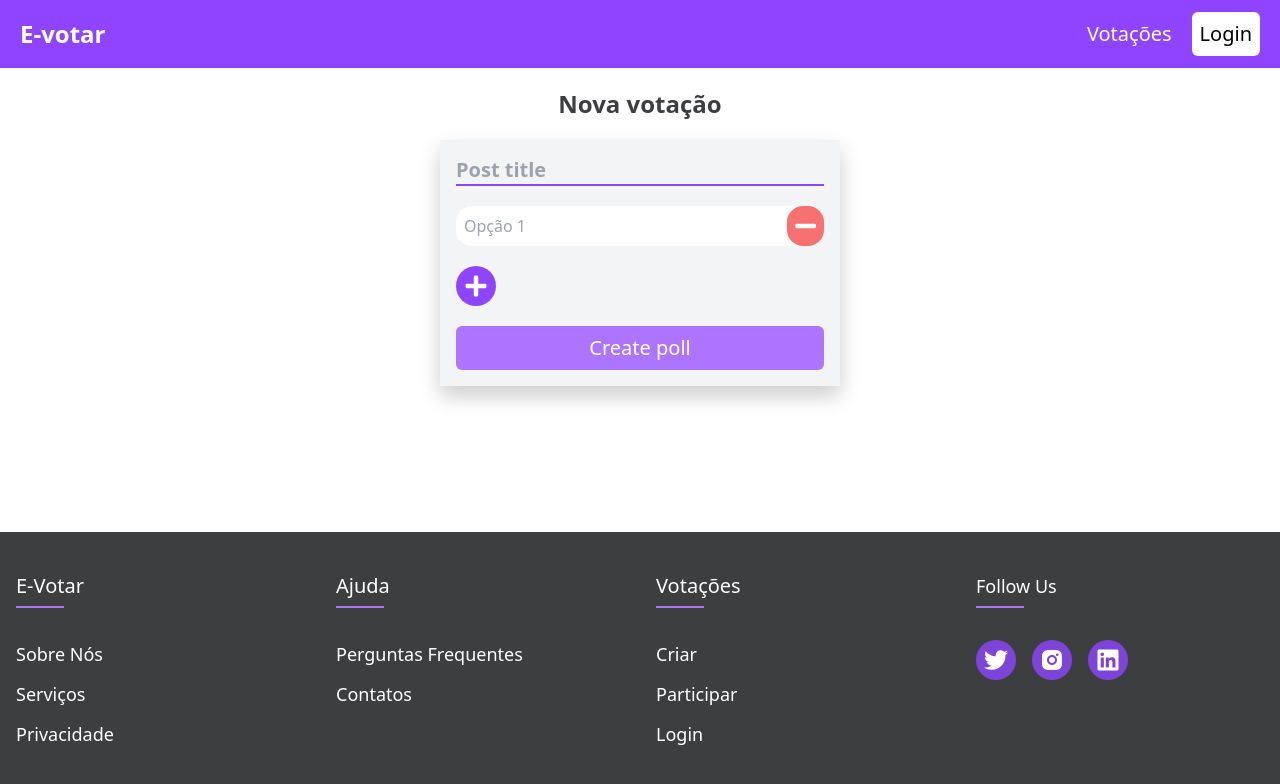
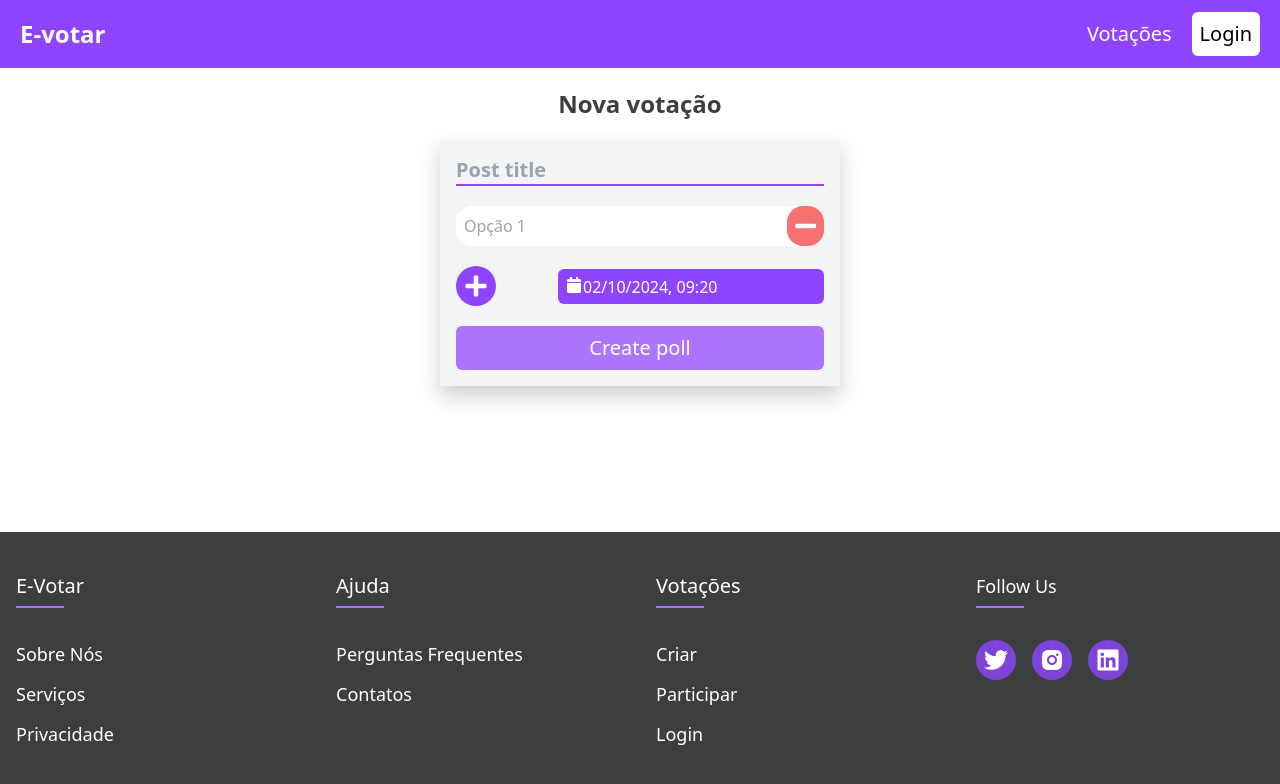
Before and after one commit to RDPW1SH/PI3, a Next.js app in the folder e-votar/: page /votacoes/criar in a window 1280 px wide. Shown: the top 784 px of the page. Built offline with nearby package versions, Linux system fonts and the light colour scheme; no server answers.

Commit message:
update datepicker
installation of react-datepicker

other improvments

```diff
--- a/e-votar/app/api/votacoes/criar/route.js
+++ b/e-votar/app/api/votacoes/criar/route.js
@@ -4,9 +4,10 @@ import PollOptions from "@/models/poll_options";
 import { NextResponse } from "next/server";
 
 export async function POST(req) {
+
     try {
 
-        const {title, options, userId} = req.body
+        const {title, options, userId, startDate} = await req.json()
         await connectToDB();
 
         const user = await Users.findOne({where: {id: userId}})
@@ -17,6 +18,7 @@ export async function POST(req) {
             const newPoll = await Polls.create({
                 title,
                 userId,
+                end_date: startDate,
             });
 
             // Criar as opções da votação e associalas a votação
@@ -36,6 +38,6 @@ export async function POST(req) {
 
 
     } catch (error) {
-        return NextResponse.json({message: error}, {status: 500});
+        return NextResponse.json({message: error.message}, {status: 500});
     }
 }
--- a/e-votar/app/votacoes/criar/page.jsx
+++ b/e-votar/app/votacoes/criar/page.jsx
@@ -1,16 +1,19 @@
 "use client";
+import React, { useState } from "react";
 import { useRouter } from "next/navigation";
-import { FaPlus, FaMinus } from "react-icons/fa";
-import React, { useState } from "react";
-import { useSession } from "next-auth/react";
-import { ToastContainer, toast } from "react-toastify";
-import "react-toastify/dist/ReactToastify.css";
+import { FaPlus, FaMinus, FaCalendar } from "react-icons/fa"; // react icons - icons
+import { useSession } from "next-auth/react"; // next-auth session
+import { ToastContainer, toast } from "react-toastify"; // react-toastify
+import "react-toastify/dist/ReactToastify.css"; // react-toastify css
+import DatePicker from "react-datepicker"; // react-datepicker
+import { pt } from "date-fns/locale/pt"; // datetype
+import "react-datepicker/dist/react-datepicker.css"; // react-datepicker css
 
 const Criar = () => {
-
   const { data: session } = useSession();
   const [title, setTitle] = useState("");
   const [options, setOptions] = useState([""]);
+  const [startDate, setStartDate] = useState(new Date());
   const router = useRouter();
 
   // Adicionar nova opção
@@ -36,19 +39,18 @@ const Criar = () => {
 
     try {
       const userId = session.user.id;
-      console.log("titulo: ", title)
-      console.log("id: ", userId)
-      console.log("opçoes: ", options)
+      console.log("titulo: ", title);
+      console.log("id: ", userId);
+      console.log("opçoes: ", options);
       const res = await fetch("/api/votacoes/criar", {
         method: "POST",
         headers: {
           "Content-Type": "application/json",
         },
-        body: JSON.stringify({ title, options, userId }),
+        body: JSON.stringify({ title, options, userId, startDate }),
       });
 
       if (res.ok) {
-
         toast.success("A votação foi criada com sucesso", {
           position: "top-right",
           autoClose: 3000,
@@ -59,10 +61,8 @@ const Criar = () => {
           progress: undefined,
           theme: "light",
         });
-        router.push('/votacoes');
-
+        router.push("/votacoes");
       } else {
-
         console.error("Error creating poll");
 
         toast.error("Ocorreu um erro, tente novamente", {
@@ -75,7 +75,6 @@ const Criar = () => {
           progress: undefined,
           theme: "light",
         });
-
       }
     } catch (error) {
       console.error("Failed to create poll:", error);
@@ -125,10 +124,25 @@ const Criar = () => {
             </div>
           </div>
 
-          <FaPlus
-            className="rounded-full bg-primary text-white hover:bg-primaryDark w-10 h-10 p-2 cursor-pointer"
-            onClick={handleNewBar}
-          />
+          {/* Adicionar opções e definir data*/}
+          <div className="flex justify-between items-center">
+            <FaPlus
+              className="rounded-full bg-primary text-white hover:bg-primaryDark w-10 h-10 p-2 cursor-pointer"
+              onClick={handleNewBar}
+            />
+            <DatePicker
+              className="bg-primary text-white p-1 hover:bg-primaryLight rounded-md cursor-pointer focus:outline-none"
+              selected={startDate}
+              onChange={(date) => setStartDate(date)}
+              closeOnScroll={true}
+              showTimeInput // Time input
+              showIcon
+              icon={<FaCalendar className="text-white"/>} // Icon do calendario
+              dateFormat="Pp"
+              locale={pt}
+            />
+          </div>
+
           <button
             type="submit"
             className="p-2 bg-primaryLight hover:bg-primary text-white text-xl rounded-md"
--- a/e-votar/app/votacoes/page.jsx
+++ b/e-votar/app/votacoes/page.jsx
@@ -3,6 +3,7 @@ import HomepageSearchInput from "@/components/inputs/HomepageSearchInput";
 import { useEffect, useState } from "react";
 
 export default function VotingPage() {
+
   const [loading, setLoading] = useState(false);
   const [polls, setPolls] = useState([]); // Inicializa com um array vazio
 
@@ -14,6 +15,7 @@ export default function VotingPage() {
         });
         const data = await response.json();
         setPolls(data); // Atualiza com os dados do servidor
+
       } catch (error) {
         console.error("Erro ao buscar os dados das votações:", error);
       }
--- a/e-votar/models/index.js
+++ b/e-votar/models/index.js
@@ -15,6 +15,6 @@ Polls.hasMany(Votes, { foreignKey: 'pollId', as: 'votes' });
 Votes.belongsTo(Polls, { foreignKey: 'pollId', as: 'poll' });
 
 PollOptions.belongsTo(Polls, { foreignKey: 'pollId', as: 'poll_options' });
-Polls.hasMany(PollOptions, {foreignKey: 'id', as: 'options'})
+Polls.hasMany(PollOptions, {foreignKey: 'pollId', as: 'options'})
 
-export { Users, Polls, Votes };
+export { Users, Polls, Votes, PollOptions };
--- a/e-votar/package.json
+++ b/e-votar/package.json
@@ -14,6 +14,7 @@
     "next": "^14.2.15",
     "next-auth": "^4.24.8",
     "react": "^18",
+    "react-datepicker": "^7.5.0",
     "react-dom": "^18",
     "react-icons": "^5.3.0",
     "react-toastify": "^10.0.6",
```
Also changed, not shown: 1 other file (tests, documents, lock files or other folders).
